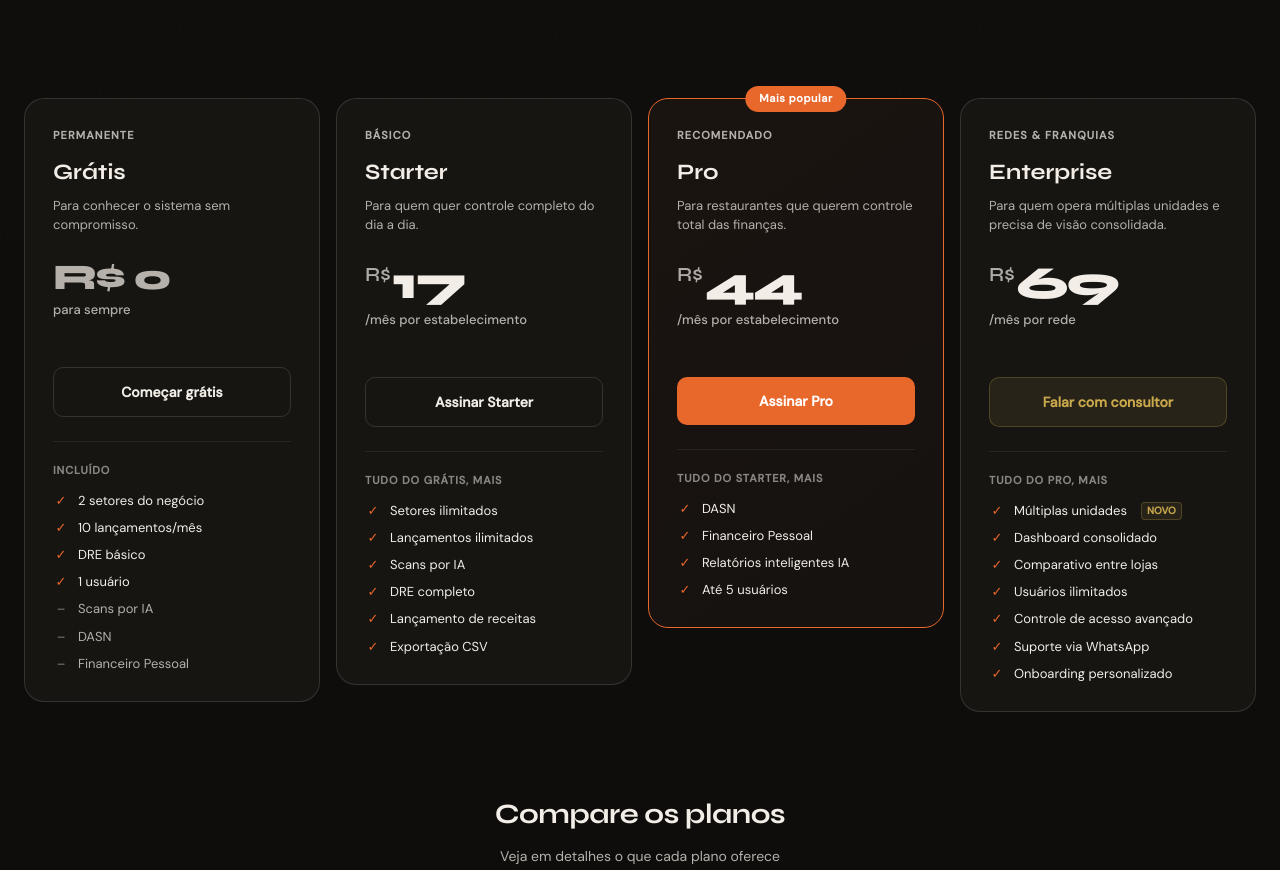
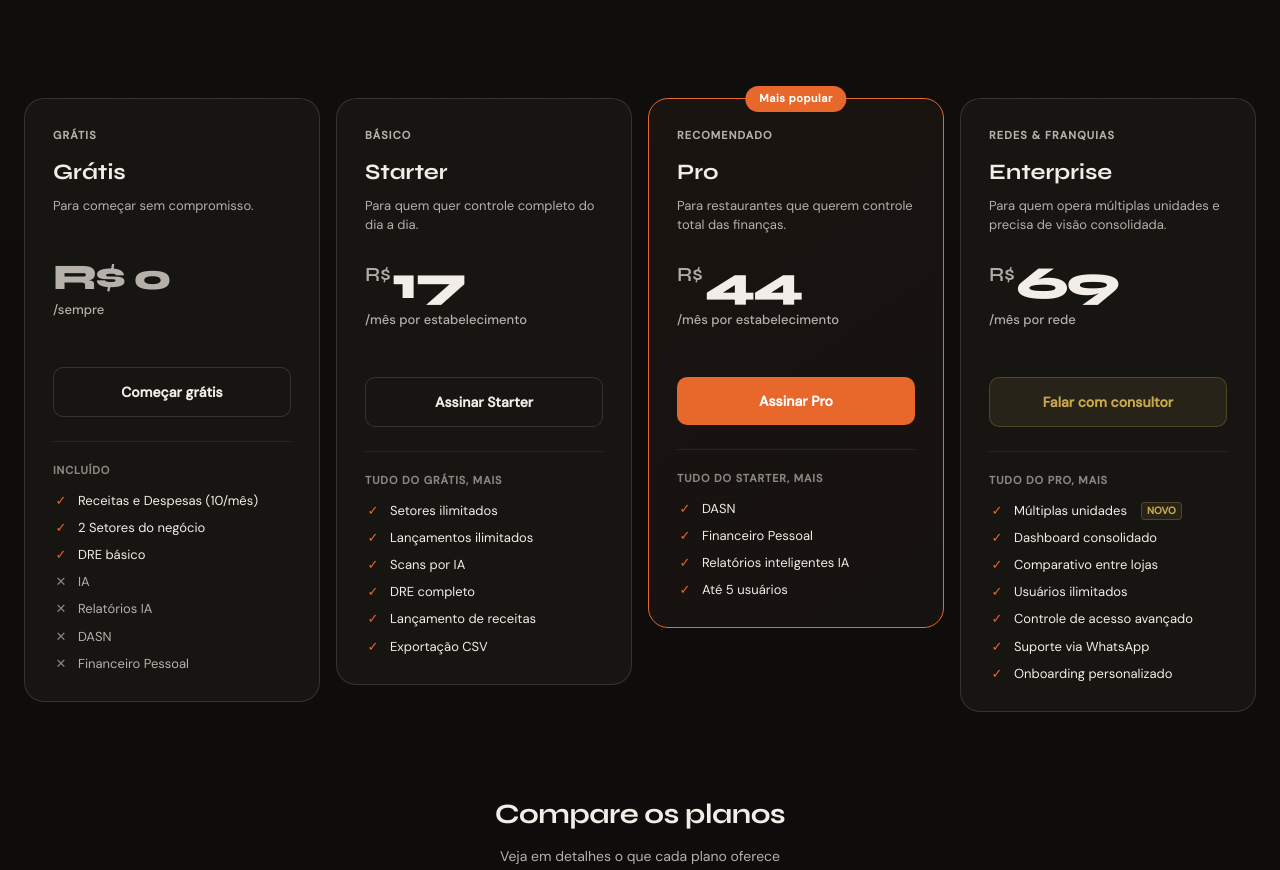
Before and after one commit to siarxeres/burger-control, a plain HTML site: page pricing.html in a window 1280 px wide. Shown: the part 560-1430 px from the top of the page. Drawn offline with Linux system fonts and the light colour scheme; no server answers.

Commit message:
fix: card gratis no pricing com HTML estatico

```diff
--- a/pricing.html
+++ b/pricing.html
@@ -184,25 +184,25 @@ footer{position:relative;z-index:10;border-top:.5px solid var(--border);padding:
 
   <!-- GRÁTIS -->
   <div class="plan">
-    <div class="plan-tier">Permanente</div>
+    <div class="plan-tier">GRÁTIS</div>
     <div class="plan-name">Grátis</div>
-    <div class="plan-desc">Para conhecer o sistema sem compromisso.</div>
+    <div class="plan-desc">Para começar sem compromisso.</div>
     <div class="plan-price">
       <div class="plan-amount free" id="gratis-price">R$ 0</div>
-      <div class="plan-period">para sempre</div>
+      <div class="plan-period">/sempre</div>
       <div class="plan-annual" id="gratis-annual">&nbsp;</div>
     </div>
     <a href="https://burger-control.vercel.app" class="plan-cta cta-ghost">Começar grátis</a>
     <hr class="divider">
     <div class="feat-title">Incluído</div>
     <ul class="feat-list">
-      <li class="yes"><span class="feat-icon">✓</span>2 setores do negócio</li>
-      <li class="yes"><span class="feat-icon">✓</span>10 lançamentos/mês</li>
+      <li class="yes"><span class="feat-icon">✓</span>Receitas e Despesas (10/mês)</li>
+      <li class="yes"><span class="feat-icon">✓</span>2 Setores do negócio</li>
       <li class="yes"><span class="feat-icon">✓</span>DRE básico</li>
-      <li class="yes"><span class="feat-icon">✓</span>1 usuário</li>
-      <li class="no"><span class="feat-icon">–</span>Scans por IA</li>
-      <li class="no"><span class="feat-icon">–</span>DASN</li>
-      <li class="no"><span class="feat-icon">–</span>Financeiro Pessoal</li>
+      <li class="no"><span class="feat-icon">✕</span>IA</li>
+      <li class="no"><span class="feat-icon">✕</span>Relatórios IA</li>
+      <li class="no"><span class="feat-icon">✕</span>DASN</li>
+      <li class="no"><span class="feat-icon">✕</span>Financeiro Pessoal</li>
     </ul>
   </div>
 
```
